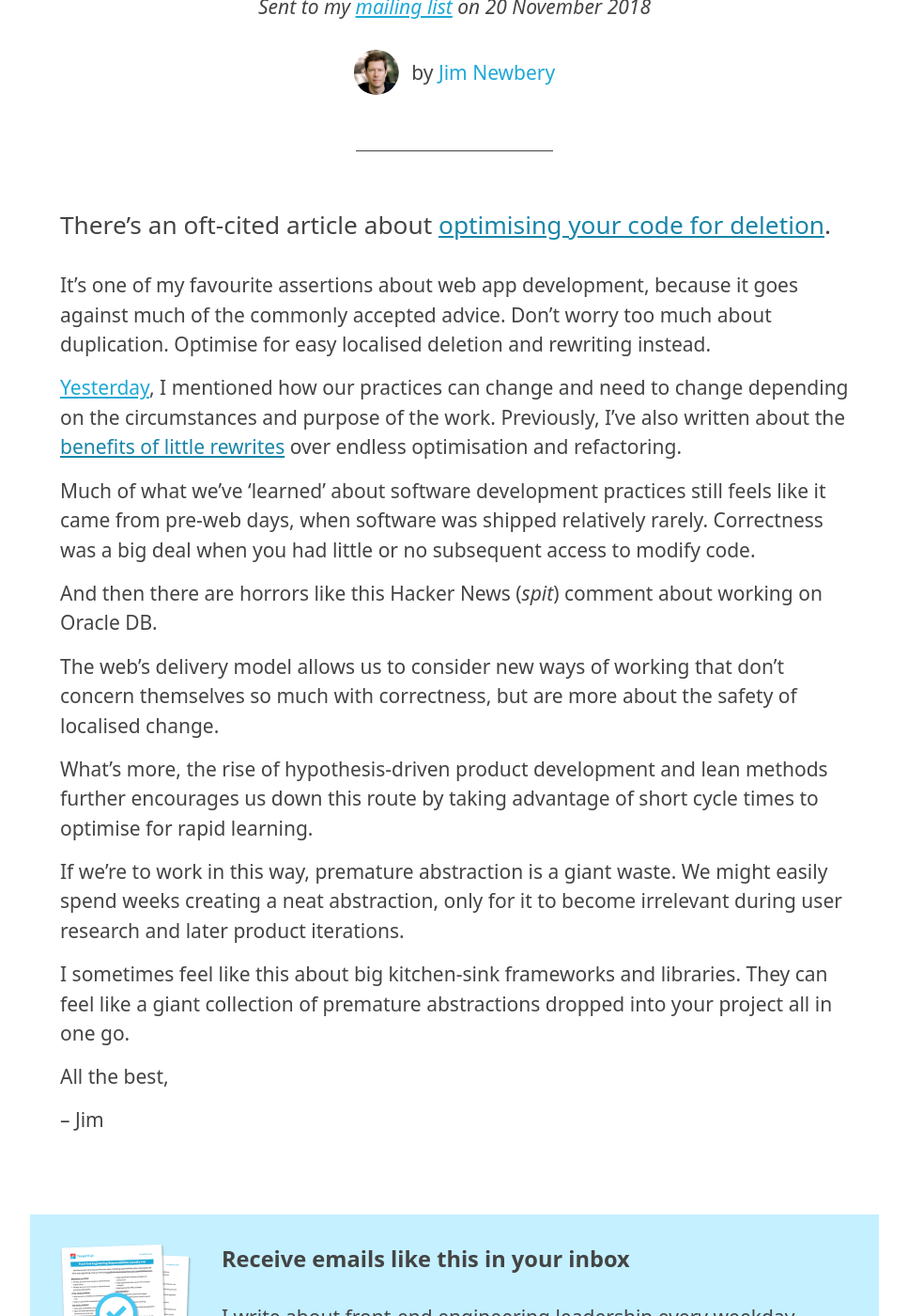
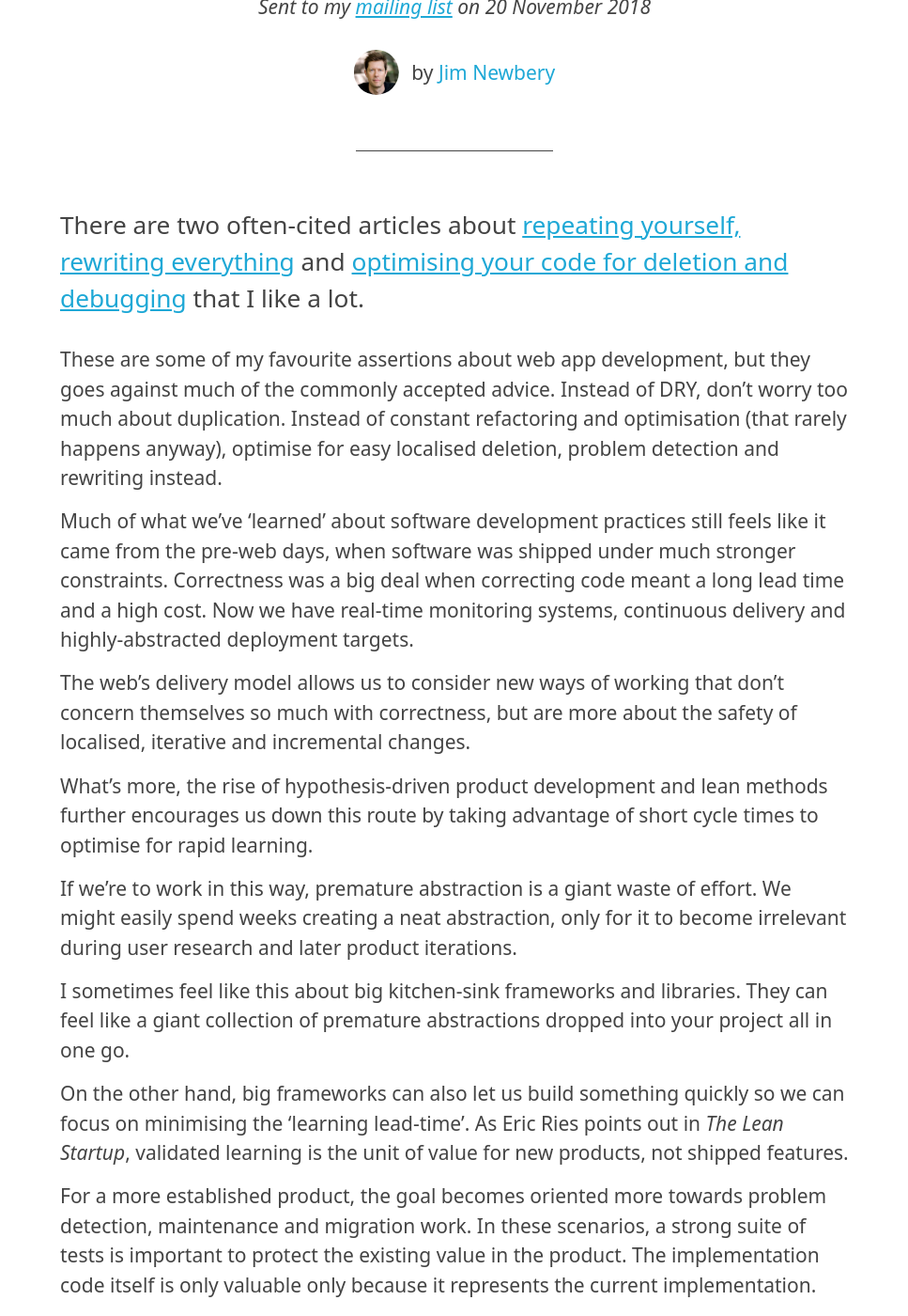
Before and after one commit to froots/froots.github.io, a Jekyll site: the page built from _list/20181120.md, in a window 1280 px wide and 1400 px high, scrolled down 329 px. Shown: the whole window at 94% size, without its empty margins (156-1123 px from the left). Built offline with Jekyll 4.4.1, drawn with Linux system fonts in a browser that asks for light colours; some of the changed text lies outside the part shown.

Commit message:
Email amends

```diff
--- a/_list/20181120.md
+++ b/_list/20181120.md
@@ -1,25 +1,29 @@
 ---
-title: Deletable code, front-end edition
+title: My preciousss code
 date: '2018-11-20 00:00:00'
 ---
 
-There's an oft-cited article about [optimising your code for deletion]().
+There are two often-cited articles about [repeating yourself, rewriting everything](https://programmingisterrible.com/post/176657481103/repeat-yourself-do-more-than-one-thing-and) and [optimising your code for deletion and debugging](https://programmingisterrible.com/post/173883533613/code-to-debug) that I like a lot.
 
-It's one of my favourite assertions about web app development, because it goes against much of the commonly accepted advice. Don't worry too much about duplication. Optimise for easy localised deletion and rewriting instead.
+These are some of my favourite assertions about web app development, but they goes against much of the commonly accepted advice. Instead of DRY, don't worry too much about duplication. Instead of constant refactoring and optimisation (that rarely happens anyway), optimise for easy localised deletion, problem detection and rewriting instead.
 
-[Yesterday]({% link _list/20181119.md %}), I mentioned how our practices can change and need to change depending on the circumstances and purpose of the work. Previously, I've also written about the [benefits of little rewrites]() over endless optimisation and refactoring.
+Much of what we've 'learned' about software development practices still feels like it came from the pre-web days, when software was shipped under much stronger constraints. Correctness was a big deal when correcting code meant a long lead time and a high cost. Now we have real-time monitoring systems, continuous delivery and highly-abstracted deployment targets.
 
-Much of what we've 'learned' about software development practices still feels like it came from pre-web days, when software was shipped relatively rarely. Correctness was a big deal when you had little or no subsequent access to modify code.
-
-And then there are horrors like this Hacker News (_spit_) comment about working on Oracle DB.
-
-The web's delivery model allows us to consider new ways of working that don't concern themselves so much with correctness, but are more about the safety of localised change.
+The web's delivery model allows us to consider new ways of working that don't concern themselves so much with correctness, but are more about the safety of localised, iterative and incremental changes.
 
 What's more, the rise of hypothesis-driven product development and lean methods further encourages us down this route by taking advantage of short cycle times to optimise for rapid learning.
 
-If we're to work in this way, premature abstraction is a giant waste. We might easily spend weeks creating a neat abstraction, only for it to become irrelevant during user research and later product iterations.
+If we're to work in this way, premature abstraction is a giant waste of effort. We might easily spend weeks creating a neat abstraction, only for it to become irrelevant during user research and later product iterations.
 
 I sometimes feel like this about big kitchen-sink frameworks and libraries. They can feel like a giant collection of premature abstractions dropped into your project all in one go.
+
+On the other hand, big frameworks can also let us build something quickly so we can focus on minimising the 'learning lead-time'. As Eric Ries points out in _The Lean Startup_, validated learning is the unit of value for new products, not shipped features.
+
+For a more established product, the goal becomes oriented more towards problem detection, maintenance and migration work. In these scenarios, a strong suite of tests is important to protect the existing value in the product. The implementation code itself is only valuable only because it represents the current implementation.
+
+If we accept code transience as an inevitability in the UI layer, and stop treating code as a precious jewel that must be honed to within an inch of its life, interesting things can start happening to your application design and working practices.
+
+__Is your team precious about their code? What's their reaction when large chunks of code are deleted?__
 
 All the best,
 
```
